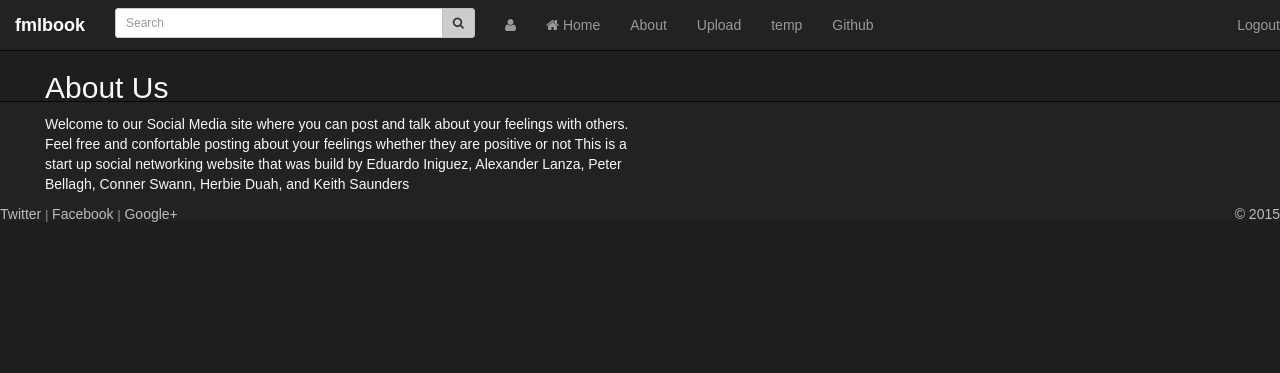
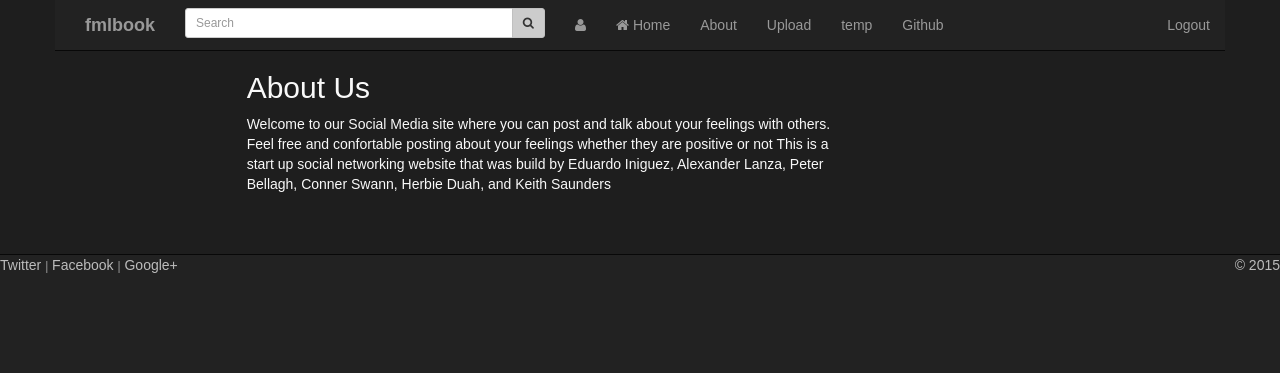
Before and after one commit to yourbuddyconner/CS399-social, a Django app: page /about in a window 1280 px wide. Shown: the top 373 px of the page. Run offline with Django 3.2, Linux system fonts and the light colour scheme; some libraries are stand-ins or nearby versions; some web fonts are replaced.

Commit message:
changed some minor styling

```diff
--- a/app/templates/base.html
+++ b/app/templates/base.html
@@ -30,10 +30,10 @@
 
             <!-- /sidebar -->
             <!-- main right col -->
-            <div class="column col-sm-11 col-xs-11" id="main">
+            <div class="container col-md-offset-1" id="main">
                 <!-- top nav -->
-
-                <nav class="navbar navbar-inverse navbar-fixed-top " role="navigation">
+                <div class="col-md-offset-1">
+                <nav class="container navbar navbar-inverse navbar-fixed-top " role="navigation">
 
                     <div class="navbar-header">
                       <button class="navbar-toggle" type="button" data-toggle="collapse" data-target=".navbar-collapse">
@@ -97,10 +97,11 @@
 
                 </nav>
                 <!-- /top nav -->
-                <div class="main-content col-sm-9">
+                <div class="main-content col-md-10">
                     {% block content %}{% endblock %}
                 </div>
 
+            </div>
             </div>
 
 
--- a/app/templates/dashboard.html
+++ b/app/templates/dashboard.html
@@ -7,7 +7,7 @@
 
                  <div class="panel panel-default">
 					<div class="panel-heading">
-						<h4>Username</h4>
+						<h4>{{ user.username }}</h4>
 					</div>
                     <div class="panel-body">
                       <ul class="list-group">
@@ -16,10 +16,10 @@
 
                         </li>
                         <li class="list-group-item">
-                          First Name:
+                          First Name: {{ user.firstname }}
 						</li>
                       <li class="list-group-item">
-                        Last Name:
+                        Last Name: {{ user.lastname}}
 					  </li>
                       </ul>
                     </div><!--/panel-body-->
--- a/app/templates/feed.html
+++ b/app/templates/feed.html
@@ -58,7 +58,7 @@ post information to pass to the template
 			<script id="template" type="x-tmpl-mustache" >
 
 						{{#array}}
-						<div class="panel panel-default">
+						<div class="panel panel-default ">
 							<div class="panel-heading">
 								<h4>{{owner}}</h4>
 								<h5>( {{timestamp}} )</h5>
```
